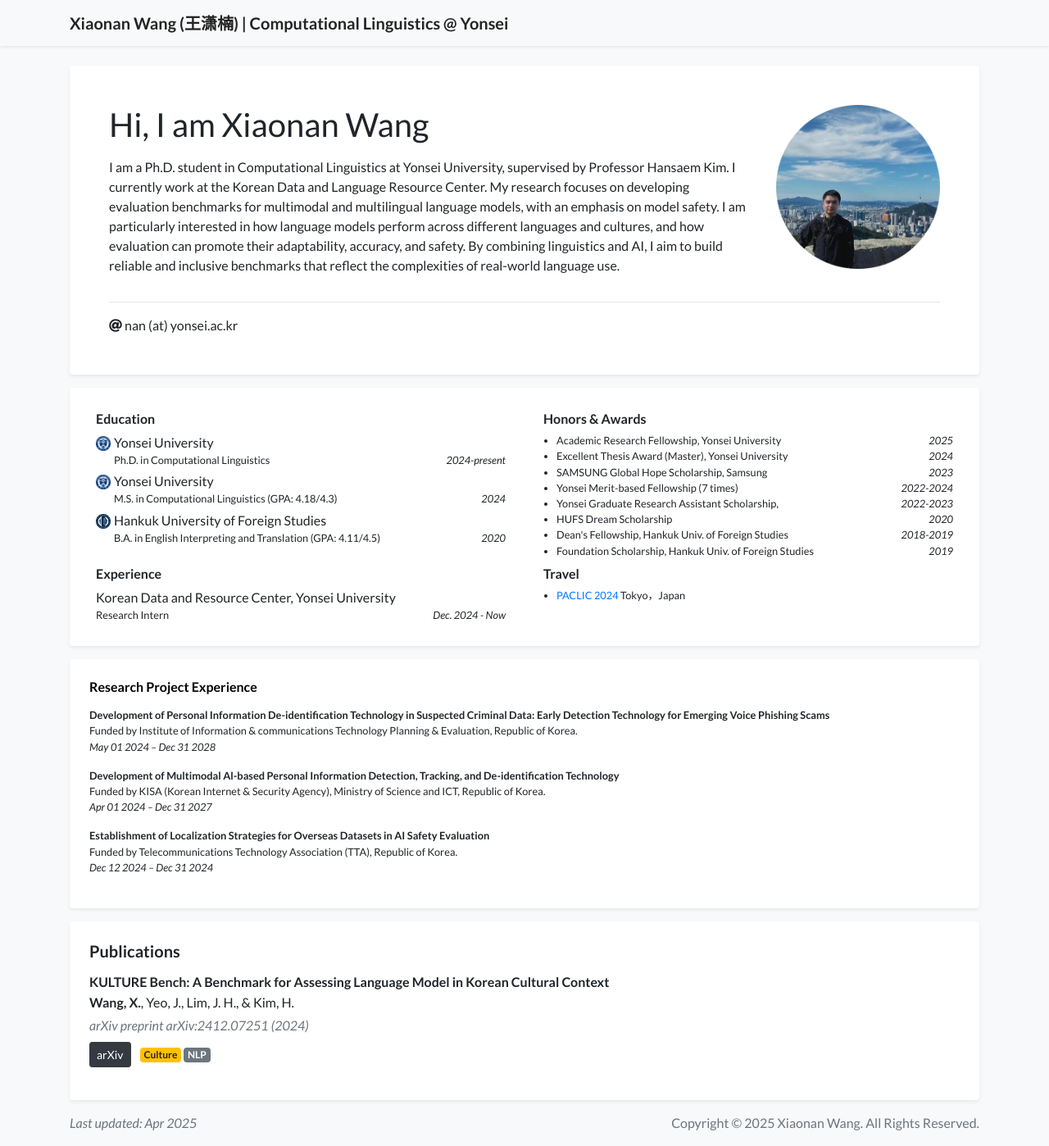
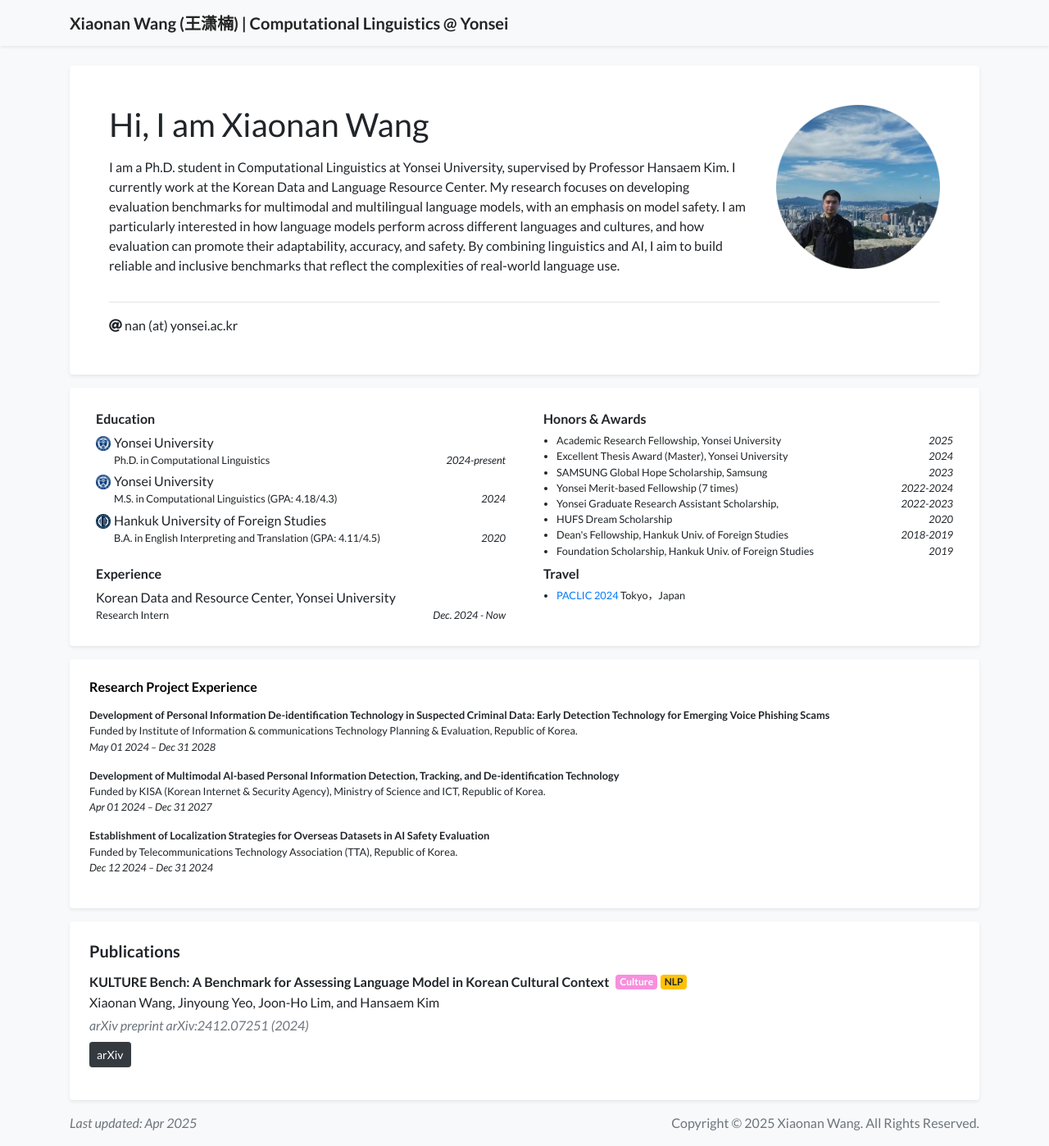
Before and after one commit to wangxiaonan-git/wangxiaonan-git.github.io, a Jekyll site: the page built from index.html, in a window 1280 px wide and 1398 px high. Shown: the whole window at 82% size. Built offline with Jekyll 4.4.1, drawn with Linux system fonts in a browser that asks for light colours; a style sheet for code colours, icons or effects is not loaded.

Commit message:
Update index.html

```diff
--- a/index.html
+++ b/index.html
@@ -38,7 +38,6 @@ num_selected: 10
 </div>
 
 
-<!-- Publications Section -->
 <div class="row mt-3">
   <div class="col">
     <div class="card border-0 shadow-sm bg-white">
@@ -46,15 +45,18 @@ num_selected: 10
         <h5 class="font-weight-bold mb-3">Publications</h5>
 
         <div class="mb-3">
-          <h6 class="mb-1">KULTURE Bench: A Benchmark for Assessing Language Model in Korean Cultural Context</h6>
-          <p class="mb-1"><strong>Wang, X.</strong>, Yeo, J., Lim, J. H., & Kim, H.</p>
+          <h6 class="mb-1 d-flex align-items-center">
+            <span>KULTURE Bench: A Benchmark for Assessing Language Model in Korean Cultural Context</span>
+            <span class="badge ml-2" style="background-color: #f78fdd; color: white;">Culture</span>
+            <span class="badge badge-warning ml-1">NLP</span>
+          </h6>
+          <p class="mb-1">
+            Xiaonan Wang, Jinyoung Yeo, Joon-Ho Lim, and Hansaem Kim
+          </p>
           <p class="text-muted font-italic mb-2">arXiv preprint arXiv:2412.07251 (2024)</p>
-          <a href="https://arxiv.org/abs/2412.07251" class="btn btn-sm btn-dark mr-2">arXiv</a>
-          <span class="badge badge-warning">Culture</span>
-          <span class="badge badge-secondary">NLP</span>
+          <a href="https://arxiv.org/abs/2412.07251" class="btn btn-sm btn-dark">arXiv</a>
         </div>
 
-        <!-- 可以继续复制添加更多 publication -->
       </div>
     </div>
   </div>
```
